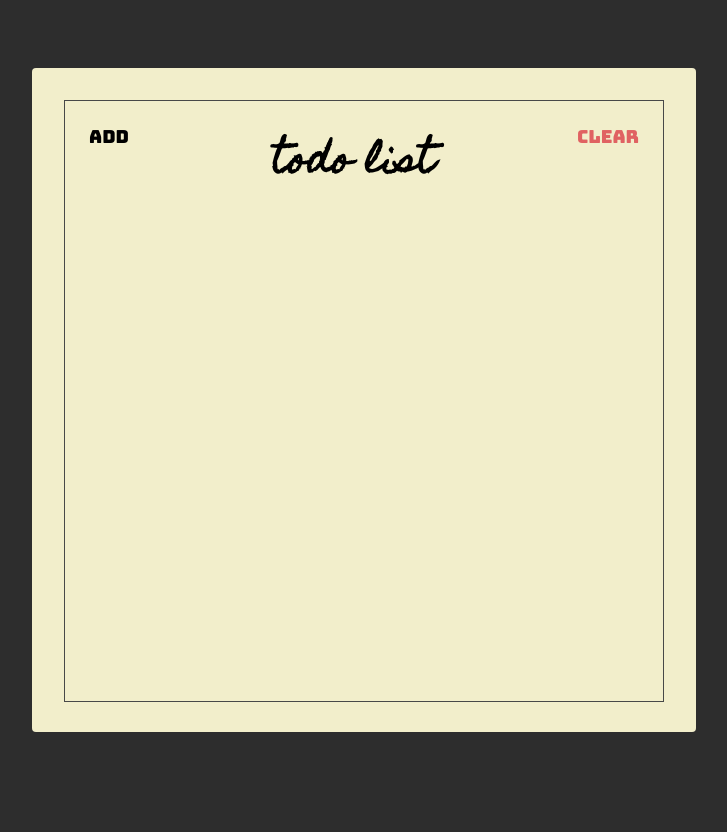
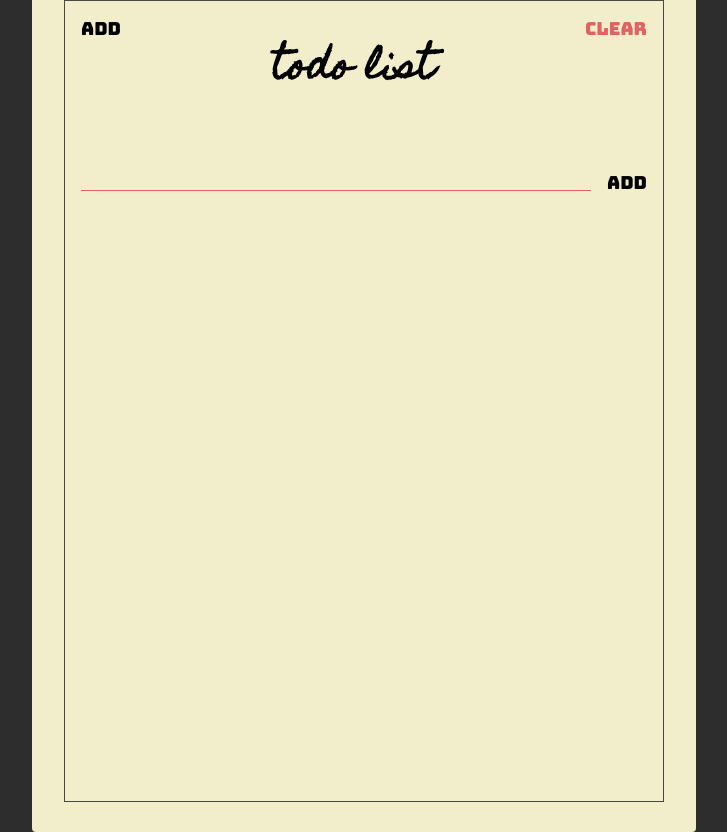
Before and after one commit to Ghyfar11/react-course-starter, a website: page index.html in a window 1280 px wide. Shown: the whole page, without its empty margins (276-1003 px from the left). Before the commit the page ends 800 px from the top, so only its background shows below. Drawn offline with Linux system fonts and the light colour scheme.

Commit message:
membuat add todo

```diff
--- a/index.html
+++ b/index.html
@@ -15,11 +15,18 @@
   <body>
     <div class="container">
       <div class="frame">
-        <div class="header">
+        <section class="header">
           <button class="header-btn">Add</button>
           <h1 class="header-title">Todo List</h1>
           <button class="header-btn main-red-color">Clear</button>
-        </div>
+        </section>
+
+        <section class="add">
+          <form class="add-form">
+            <input type="text" class="add-input">
+            <button class="add-btn">Add</button>
+          </form>
+        </section>
       </div>
     </div>
   </body>
--- a/style.css
+++ b/style.css
@@ -34,7 +34,7 @@ html {
 
 .container {
   width: 600px;
-  height: 600px;
+  height: 800px;
   background-color: #f2eecb;
   border-radius: 4px;
 
@@ -68,9 +68,47 @@ html {
 font-size: 1.8rem;
 font-family: 'Bungee', cursive;
 
-padding: 24px;
+padding: 16px;
+cursor: pointer;
 
 background: unset;
 border: unset;
 outline: unset;
 }
+.add {
+  padding: 16px;
+}
+
+.add-form {
+  display: flex;
+  align-items: flex-start;
+}
+
+.add-input {
+  background: unset;
+  border: unset;
+  padding: 0 64px;
+
+  flex: 1;
+
+  border-bottom: 1px solid var(--main-red-color);
+  outline: unset;
+
+  font-family: "Homemade Apple", cursive;
+  font-size: 16px;
+  text-transform: lowercase;
+}
+
+.add-btn {
+font-size: 1.8rem;
+font-family: "Bungee", cursive;
+
+padding: 16px;
+padding-right: unset;
+cursor: pointer;
+
+background: unset;
+border: unset;
+outline: unset;
+
+}
```
